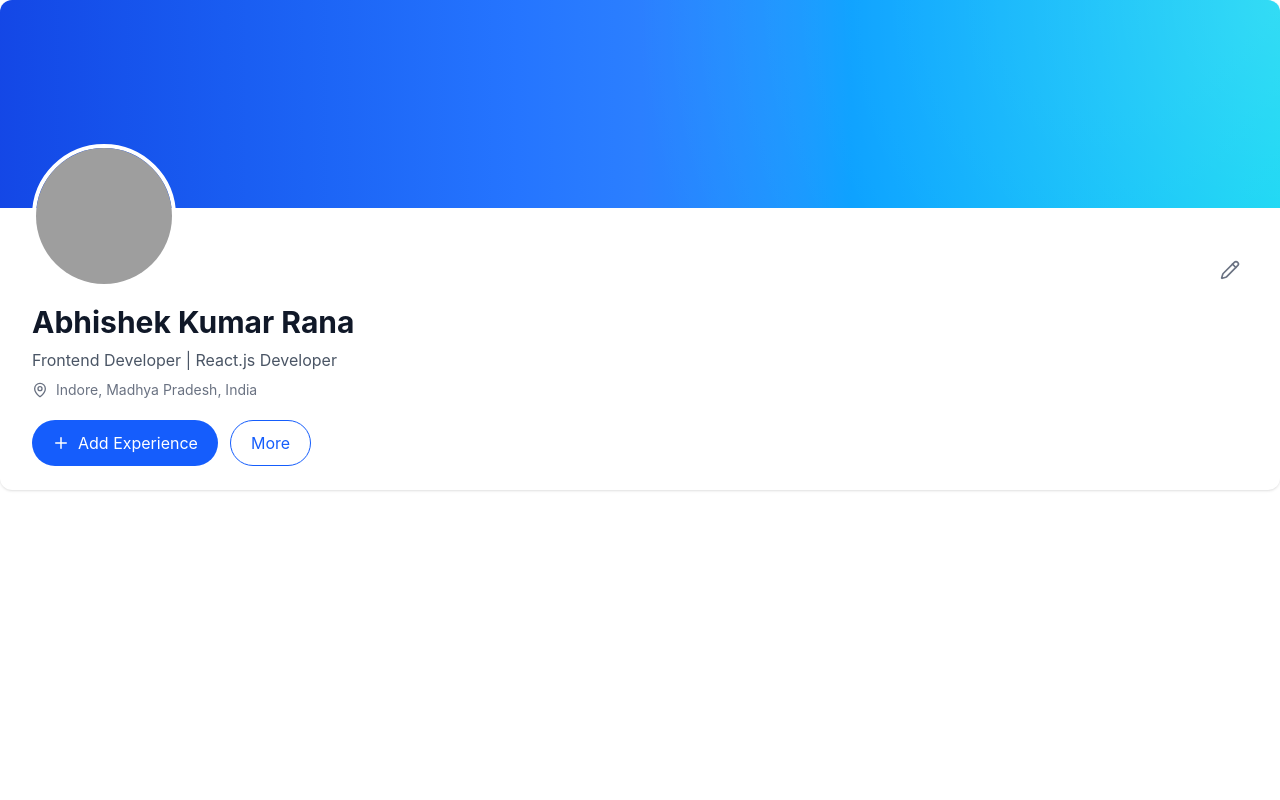
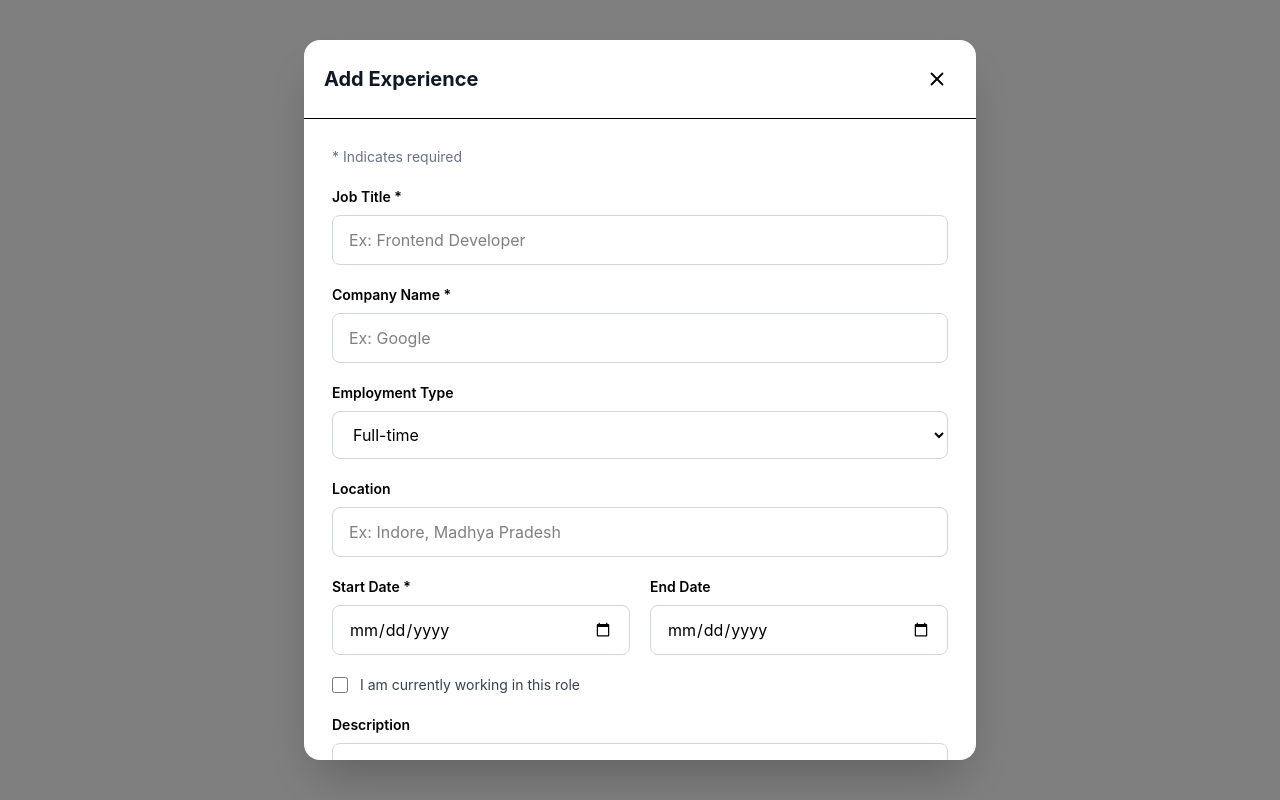
Before and after one commit to Abhi81rana/chai-aur-react, a React (Vite) app in the folder linkedin-experience-form/: page / in a window 1280 px wide. Built offline with nearby package versions, Linux system fonts and the light colour scheme; grey boxes are pictures that could not be loaded.

Commit message:
Build LinkedIn add experience form

```diff
--- a/linkedin-experience-form/src/App.jsx
+++ b/linkedin-experience-form/src/App.jsx
@@ -1,66 +1,195 @@
 
-import { MapPin, Plus, Pencil } from "lucide-react";
+import { X } from "lucide-react";
 
-function ProfileHeader({ onAddExperience }) {
+function ExperienceForm({ onClose, onSave }) {
+  const handleSubmit = (e) => {
+    e.preventDefault();
+
+    const formData = new FormData(e.target);
+
+    const experience = {
+      id: Date.now(),
+      title: formData.get("title"),
+      company: formData.get("company"),
+      employmentType: formData.get("employmentType"),
+      location: formData.get("location"),
+      startDate: formData.get("startDate"),
+      endDate: formData.get("endDate"),
+      currentlyWorking: formData.get("currentlyWorking") === "on",
+      description: formData.get("description"),
+    };
+
+    onSave(experience);
+  };
+
   return (
-    <div className="bg-white rounded-xl shadow-sm overflow-hidden">
+    <div className="fixed inset-0 z-[100] bg-black/50 flex items-center justify-center p-3 sm:p-5">
 
-      {/* Cover Image */}
-      <div className="h-40 sm:h-52 bg-gradient-to-r from-blue-700 via-blue-500 to-cyan-400 relative">
-        <div className="absolute inset-0 opacity-20 bg-[radial-gradient(circle_at_top_right,white,transparent_50%)]" />
-      </div>
+      <div className="bg-white w-full max-w-2xl max-h-[90vh] overflow-y-auto rounded-2xl shadow-2xl">
 
-      {/* Profile Details */}
-      <div className="px-5 sm:px-8 pb-6">
+        {/* Header */}
+        <div className="flex justify-between items-center p-5 border-b">
+          <h2 className="text-xl font-bold text-gray-900">
+            Add Experience
+          </h2>
 
-        <div className="flex justify-between items-end">
+          <button
+            type="button"
+            onClick={onClose}
+            className="p-2 rounded-full hover:bg-gray-100"
+          >
+            <X size={22} />
+          </button>
+        </div>
 
-          <div className="-mt-16 relative">
-            <img
-              src="https://i.pravatar.cc/150?img=12"
-              alt="Profile"
-              className="w-28 h-28 sm:w-36 sm:h-36 rounded-full border-4 border-white object-cover"
+        <form onSubmit={handleSubmit} className="p-5 sm:p-7 space-y-5">
+
+          <p className="text-sm text-gray-500">
+            * Indicates required
+          </p>
+
+          {/* Job Title */}
+          <div>
+            <label className="block text-sm font-semibold mb-2">
+              Job Title *
+            </label>
+
+            <input
+              name="title"
+              required
+              placeholder="Ex: Frontend Developer"
+              className="w-full border border-gray-300 rounded-lg px-4 py-3 outline-none focus:ring-2 focus:ring-blue-500"
             />
           </div>
 
-          <button className="text-gray-500 hover:text-blue-600 p-2">
-            <Pencil size={20} />
-          </button>
+          {/* Company */}
+          <div>
+            <label className="block text-sm font-semibold mb-2">
+              Company Name *
+            </label>
 
-        </div>
-
-        <div className="mt-4">
-          <h1 className="text-2xl sm:text-3xl font-bold text-gray-900">
-            Abhishek Kumar Rana
-          </h1>
-
-          <p className="text-gray-600 mt-2">
-            Frontend Developer | React.js Developer
-          </p>
-
-          <div className="flex items-center gap-2 text-gray-500 text-sm mt-2">
-            <MapPin size={16} />
-            Indore, Madhya Pradesh, India
+            <input
+              name="company"
+              required
+              placeholder="Ex: Google"
+              className="w-full border border-gray-300 rounded-lg px-4 py-3 outline-none focus:ring-2 focus:ring-blue-500"
+            />
           </div>
 
-          <div className="flex flex-wrap gap-3 mt-5">
+          {/* Employment Type */}
+          <div>
+            <label className="block text-sm font-semibold mb-2">
+              Employment Type
+            </label>
+
+            <select
+              name="employmentType"
+              className="w-full border border-gray-300 rounded-lg px-4 py-3 outline-none focus:ring-2 focus:ring-blue-500"
+            >
+              <option>Full-time</option>
+              <option>Part-time</option>
+              <option>Self-employed</option>
+              <option>Freelance</option>
+              <option>Internship</option>
+              <option>Contract</option>
+            </select>
+          </div>
+
+          {/* Location */}
+          <div>
+            <label className="block text-sm font-semibold mb-2">
+              Location
+            </label>
+
+            <input
+              name="location"
+              placeholder="Ex: Indore, Madhya Pradesh"
+              className="w-full border border-gray-300 rounded-lg px-4 py-3 outline-none focus:ring-2 focus:ring-blue-500"
+            />
+          </div>
+
+          {/* Dates */}
+          <div className="grid grid-cols-1 sm:grid-cols-2 gap-5">
+
+            <div>
+              <label className="block text-sm font-semibold mb-2">
+                Start Date *
+              </label>
+
+              <input
+                type="date"
+                name="startDate"
+                required
+                className="w-full border border-gray-300 rounded-lg px-4 py-3 outline-none focus:ring-2 focus:ring-blue-500"
+              />
+            </div>
+
+            <div>
+              <label className="block text-sm font-semibold mb-2">
+                End Date
+              </label>
+
+              <input
+                type="date"
+                name="endDate"
+                className="w-full border border-gray-300 rounded-lg px-4 py-3 outline-none focus:ring-2 focus:ring-blue-500"
+              />
+            </div>
+
+          </div>
+
+          {/* Currently Working */}
+          <label className="flex items-center gap-3 cursor-pointer">
+            <input
+              type="checkbox"
+              name="currentlyWorking"
+              className="w-4 h-4 accent-blue-600"
+            />
+
+            <span className="text-sm text-gray-700">
+              I am currently working in this role
+            </span>
+          </label>
+
+          {/* Description */}
+          <div>
+            <label className="block text-sm font-semibold mb-2">
+              Description
+            </label>
+
+            <textarea
+              name="description"
+              rows="4"
+              maxLength="2000"
+              placeholder="Describe your responsibilities and achievements..."
+              className="w-full border border-gray-300 rounded-lg px-4 py-3 outline-none resize-none focus:ring-2 focus:ring-blue-500"
+            />
+          </div>
+
+          {/* Footer */}
+          <div className="flex justify-end gap-3 border-t pt-5">
+
             <button
-              onClick={onAddExperience}
-              className="flex items-center gap-2 bg-blue-600 text-white px-5 py-2.5 rounded-full hover:bg-blue-700 transition"
+              type="button"
+              onClick={onClose}
+              className="px-5 py-2.5 rounded-full border border-gray-300 font-semibold hover:bg-gray-100"
             >
-              <Plus size={18} />
-              Add Experience
+              Cancel
             </button>
 
-            <button className="border border-blue-600 text-blue-600 px-5 py-2.5 rounded-full hover:bg-blue-50 transition">
-              More
+            <button
+              type="submit"
+              className="px-6 py-2.5 rounded-full bg-blue-600 text-white font-semibold hover:bg-blue-700"
+            >
+              Save
             </button>
+
           </div>
-        </div>
 
+        </form>
       </div>
     </div>
   );
 }
 
-export default ProfileHeader;
+export default ExperienceForm;
--- a/linkedin-experience-form/src/components/ExperienceForm.jsx
+++ b/linkedin-experience-form/src/components/ExperienceForm.jsx
@@ -0,0 +1,195 @@
+
+import { X } from "lucide-react";
+
+function ExperienceForm({ onClose, onSave }) {
+  const handleSubmit = (e) => {
+    e.preventDefault();
+
+    const formData = new FormData(e.target);
+
+    const experience = {
+      id: Date.now(),
+      title: formData.get("title"),
+      company: formData.get("company"),
+      employmentType: formData.get("employmentType"),
+      location: formData.get("location"),
+      startDate: formData.get("startDate"),
+      endDate: formData.get("endDate"),
+      currentlyWorking: formData.get("currentlyWorking") === "on",
+      description: formData.get("description"),
+    };
+
+    onSave(experience);
+  };
+
+  return (
+    <div className="fixed inset-0 z-[100] bg-black/50 flex items-center justify-center p-3 sm:p-5">
+
+      <div className="bg-white w-full max-w-2xl max-h-[90vh] overflow-y-auto rounded-2xl shadow-2xl">
+
+        {/* Header */}
+        <div className="flex justify-between items-center p-5 border-b">
+          <h2 className="text-xl font-bold text-gray-900">
+            Add Experience
+          </h2>
+
+          <button
+            type="button"
+            onClick={onClose}
+            className="p-2 rounded-full hover:bg-gray-100"
+          >
+            <X size={22} />
+          </button>
+        </div>
+
+        <form onSubmit={handleSubmit} className="p-5 sm:p-7 space-y-5">
+
+          <p className="text-sm text-gray-500">
+            * Indicates required
+          </p>
+
+          {/* Job Title */}
+          <div>
+            <label className="block text-sm font-semibold mb-2">
+              Job Title *
+            </label>
+
+            <input
+              name="title"
+              required
+              placeholder="Ex: Frontend Developer"
+              className="w-full border border-gray-300 rounded-lg px-4 py-3 outline-none focus:ring-2 focus:ring-blue-500"
+            />
+          </div>
+
+          {/* Company */}
+          <div>
+            <label className="block text-sm font-semibold mb-2">
+              Company Name *
+            </label>
+
+            <input
+              name="company"
+              required
+              placeholder="Ex: Google"
+              className="w-full border border-gray-300 rounded-lg px-4 py-3 outline-none focus:ring-2 focus:ring-blue-500"
+            />
+          </div>
+
+          {/* Employment Type */}
+          <div>
+            <label className="block text-sm font-semibold mb-2">
+              Employment Type
+            </label>
+
+            <select
+              name="employmentType"
+              className="w-full border border-gray-300 rounded-lg px-4 py-3 outline-none focus:ring-2 focus:ring-blue-500"
+            >
+              <option>Full-time</option>
+              <option>Part-time</option>
+              <option>Self-employed</option>
+              <option>Freelance</option>
+              <option>Internship</option>
+              <option>Contract</option>
+            </select>
+          </div>
+
+          {/* Location */}
+          <div>
+            <label className="block text-sm font-semibold mb-2">
+              Location
+            </label>
+
+            <input
+              name="location"
+              placeholder="Ex: Indore, Madhya Pradesh"
+              className="w-full border border-gray-300 rounded-lg px-4 py-3 outline-none focus:ring-2 focus:ring-blue-500"
+            />
+          </div>
+
+          {/* Dates */}
+          <div className="grid grid-cols-1 sm:grid-cols-2 gap-5">
+
+            <div>
+              <label className="block text-sm font-semibold mb-2">
+                Start Date *
+              </label>
+
+              <input
+                type="date"
+                name="startDate"
+                required
+                className="w-full border border-gray-300 rounded-lg px-4 py-3 outline-none focus:ring-2 focus:ring-blue-500"
+              />
+            </div>
+
+            <div>
+              <label className="block text-sm font-semibold mb-2">
+                End Date
+              </label>
+
+              <input
+                type="date"
+                name="endDate"
+                className="w-full border border-gray-300 rounded-lg px-4 py-3 outline-none focus:ring-2 focus:ring-blue-500"
+              />
+            </div>
+
+          </div>
+
+          {/* Currently Working */}
+          <label className="flex items-center gap-3 cursor-pointer">
+            <input
+              type="checkbox"
+              name="currentlyWorking"
+              className="w-4 h-4 accent-blue-600"
+            />
+
+            <span className="text-sm text-gray-700">
+              I am currently working in this role
+            </span>
+          </label>
+
+          {/* Description */}
+          <div>
+            <label className="block text-sm font-semibold mb-2">
+              Description
+            </label>
+
+            <textarea
+              name="description"
+              rows="4"
+              maxLength="2000"
+              placeholder="Describe your responsibilities and achievements..."
+              className="w-full border border-gray-300 rounded-lg px-4 py-3 outline-none resize-none focus:ring-2 focus:ring-blue-500"
+            />
+          </div>
+
+          {/* Footer */}
+          <div className="flex justify-end gap-3 border-t pt-5">
+
+            <button
+              type="button"
+              onClick={onClose}
+              className="px-5 py-2.5 rounded-full border border-gray-300 font-semibold hover:bg-gray-100"
+            >
+              Cancel
+            </button>
+
+            <button
+              type="submit"
+              className="px-6 py-2.5 rounded-full bg-blue-600 text-white font-semibold hover:bg-blue-700"
+            >
+              Save
+            </button>
+
+          </div>
+
+        </form>
+      </div>
+    </div>
+  );
+}
+
+export default ExperienceForm;
```
